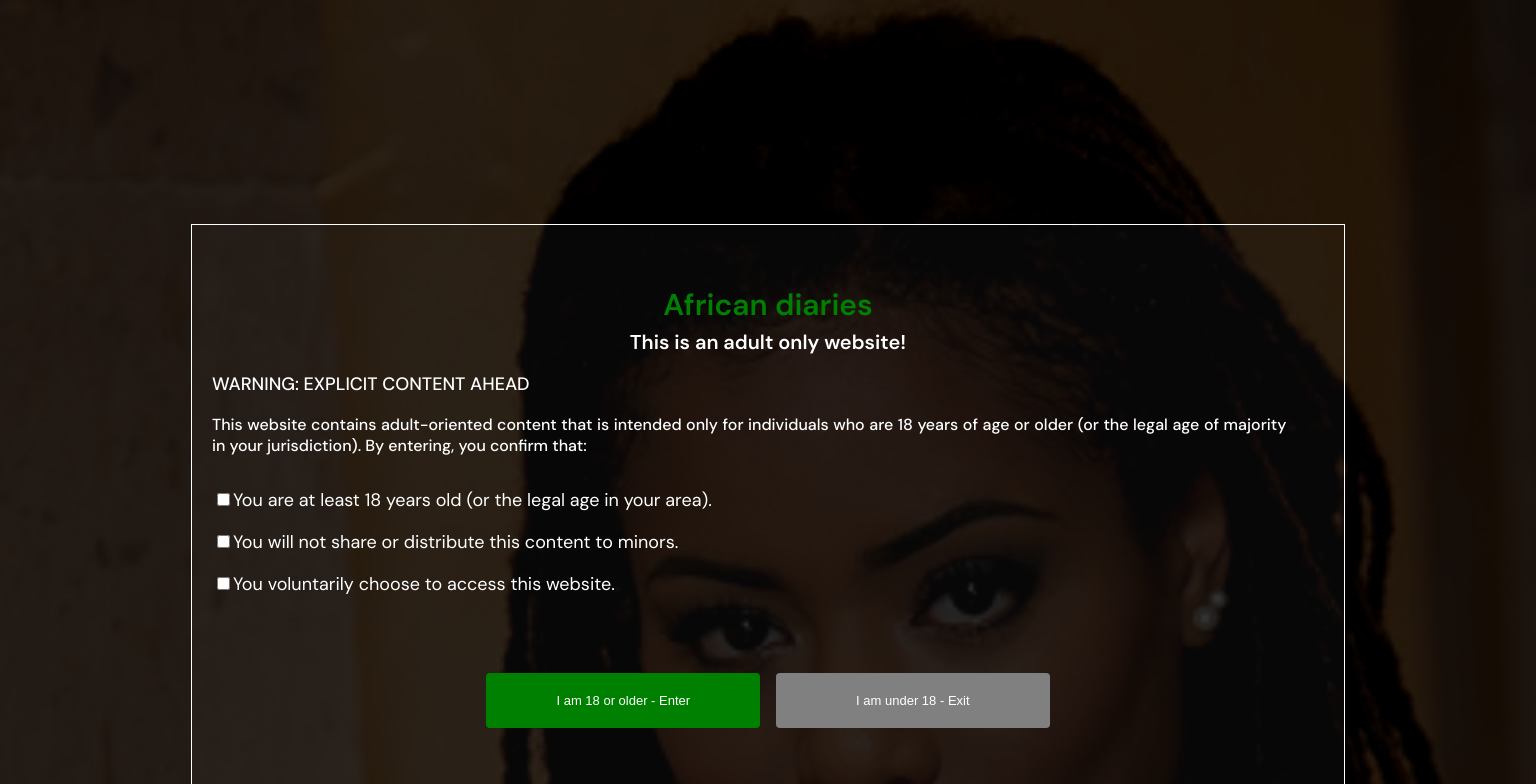
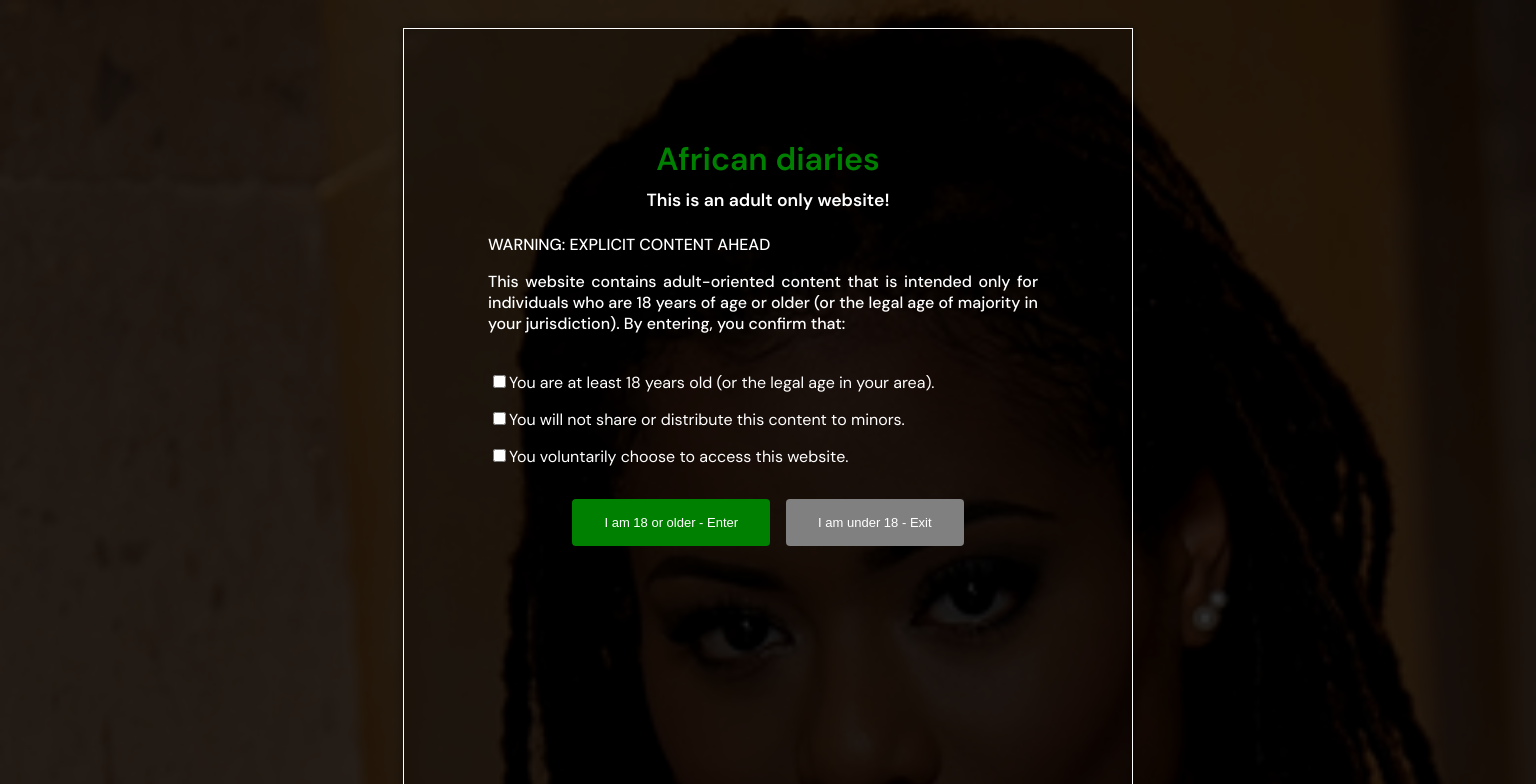
Before and after one commit to Tabstarlord/african-diaries, a React (Create React App) app: page / in a window 1536 px wide. Shown: the top 784 px of the page. Built offline with nearby package versions, Linux system fonts and the light colour scheme.

Commit message:
initial commit

```diff
--- a/src/Styles/Warning.css
+++ b/src/Styles/Warning.css
@@ -105,52 +105,52 @@ color: #fff;
 
 @media only screen and (min-width: 768px) {
 .warn-1 {
-  margin-top: 50px;
   margin-left: auto;
   margin-right: auto;
   width: 80%;
   border: 1px solid #fff;
-  margin-bottom: 200px;
-  position: relative;
-  top: 5em;
+  margin-top: 2em;
+  border-bottom: 1px solid #fff;
 }
 .warn3 .go {
-  font-size: 30px;
+  font-size: 1.5rem;
 }
 .warn3 .go2 {
 margin-top: -15px;
+font-size: 1.1rem;
 }
 .warn4 {
   width: 95%;
 }
 .warn4 .go3 {
-  font-size: 18px;
+  font-size: 1rem;
 }
 .warn4 .go4 {
-  font-size: 16px;
+  font-size: 1rem;
 }
 .warn5 {
   width: 90%;
   padding-top: 25px;
 }
 .warn5 form p {
-  font-size: 18px;
+  font-size: 1rem;
   position: relative;
   left: 10px;
 }
 .warn6 {
   display: flex;
   flex-direction: row;
+  gap: 1rem;
   justify-content: center;
+  margin-bottom: 1rem;
   position: relative;
-  bottom: 3em;
-  margin-bottom: -25em;
+  bottom: 4rem;
 }
 .warn6 .go5 {
-  padding: 20px 70px;
+  padding: 0.75rem 1.25rem;
 }
 .warn6 .go6 {
-  padding: 20px 80px;
+  padding: 0.75rem 1.25rem
 }
 }
 
@@ -177,44 +177,65 @@ margin-top: -15px;
   justify-content: center;
   position: relative;
   bottom: 8em;
-  margin-bottom: -42em;
 }
 .warn6 .go5 {
-  padding: 20px 70px;
+  padding: 0.75rem 1.25rem;
 }
 .warn6 .go6 {
-  padding: 20px 80px;
+  padding: 0.75rem 1.25rem;
 }
 }
 
 @media only screen and (min-width: 1440px) {
   .warn-1 {
-    position: relative;
-    top: 9em;
-    border: 0.1px solid #fff;
-    background-color: #8080800e;
-    margin-top: 100px;
-    margin-left: auto;
-    margin-right: auto;
-    width: 75%;
-    margin-bottom: 550px;
-    overflow-y: hidden;
+   background-color: rgba(0, 0, 0, 0.233);
+   padding: 3rem 4rem;
+   max-width: 600px;
+   text-align: center;
+   box-shadow: 0 0 10px rgba(0,0,0,0.5);
 }
 .warn2 {
-  overflow-y: hidden;
+  align-items: center;
+  justify-content: center;
+}
+.warn3 .go {
+  font-size: 2rem;
+  margin-bottom: 1.5rem;
+}
+.warn3 .go2 {
+  font-size: 1.1rem;
+  margin-bottom: 1.5rem;
+  line-break: 1.4;
+}
+.warn4 {
+  font-size: 1.1rem;
+  margin-bottom: 1.5rem;
+  line-break: 1.4;
 }
 .warn6 {
   display: flex;
+  gap: 1rem;
+  justify-content: center;
+  margin-bottom: 1rem;
+  position: relative;
+  margin-top: 8rem;
+  /*display: flex;
   flex-direction: row;
   justify-content: center;
   position: relative;
   bottom: 8em;
-  margin-bottom: -40em;
+  margin-bottom: -40em;*/
 }
 .warn6 .go5 {
-  padding: 20px 70px;
+  border: none;
+  padding: 1rem 2rem;
+  border-radius: 4px;
+  cursor: pointer;
 }
 .warn6 .go6 {
-  padding: 20px 80px;
+  border: none;
+  padding: 1rem 2rem;
+  border-radius: 4px;
+  cursor: pointer;
 }
 }
```
